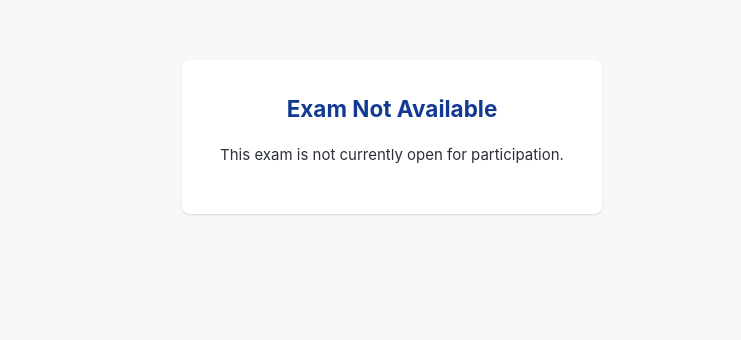
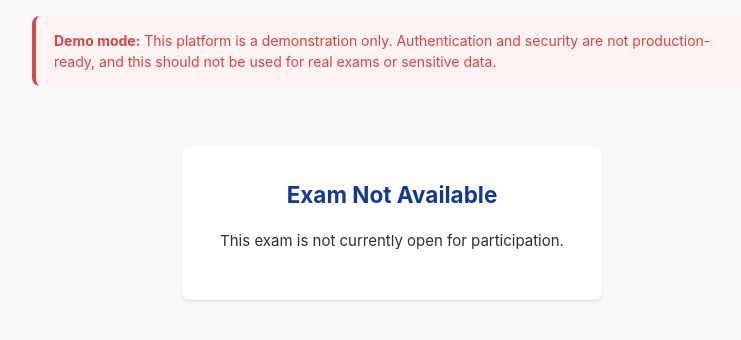
Before and after one commit to MdAbusufiyan/projects, a Flask app: page /exam/1/join in a window 1280 px wide. Shown: the top 340 px of the page, without its empty margins (248-989 px from the left). Run offline with Flask 3, Linux system fonts and the light colour scheme; data that the repository does not hold is empty.

Commit message:
updated and fixed the exam implementation

```diff
--- a/exam/config.py
+++ b/exam/config.py
@@ -20,7 +20,7 @@ class Config:
 
     SESSION_COOKIE_HTTPONLY = True
     SESSION_COOKIE_SAMESITE = "Lax"
-    SESSION_COOKIE_SECURE = os.environ.get("SESSION_COOKIE_SECURE", "True") == "True"
+    SESSION_COOKIE_SECURE = os.environ.get("SESSION_COOKIE_SECURE", "False") == "True"
     PERMANENT_SESSION_LIFETIME = 3600 * 6
 
     MAX_CONTENT_LENGTH = int(os.environ.get("MAX_UPLOAD_MB", 15)) * 1024 * 1024
--- a/exam/static/css/main.css
+++ b/exam/static/css/main.css
@@ -39,6 +39,18 @@ a:hover{text-decoration:underline;}
 .flash{padding:12px 16px;border-radius:var(--radius);margin-bottom:8px;font-size:14px;}
 .flash-success{background:#e6f7ec;color:var(--success);border:1px solid #b7e4c7;}
 .flash-error{background:#fdeaea;color:var(--danger);border:1px solid #f5c2c2;}
+
+.demo-banner{
+  max-width:720px;
+  margin:16px auto;
+  padding:14px 18px;
+  border-left:4px solid var(--danger);
+  background:#fff2f2;
+  color:var(--danger);
+  border-radius:var(--radius);
+  font-size:14px;
+}
+.demo-banner strong{font-weight:700;}
 
 .btn{
   display:inline-block;padding:10px 20px;border-radius:var(--radius);
--- a/exam/templates/base.html
+++ b/exam/templates/base.html
@@ -17,6 +17,7 @@
 <body>
 <noscript>
   <div class="no-js-overlay">
+    <h1>THIS IS A DEMO</h1>
     <div class="no-js-box">
       <h1>JavaScript Required</h1>
       <p>This platform requires JavaScript to function correctly and to enforce exam security.</p>
@@ -33,6 +34,9 @@
 </div>
 
 <div class="js-only-content" id="app-root">
+  <div class="demo-banner">
+    <strong>Demo mode:</strong> This platform is a demonstration only. Authentication and security are not production-ready, and this should not be used for real exams or sensitive data.
+  </div>
   {% include 'partials/flash.html' %}
   {% block content %}{% endblock %}
 </div>
--- a/exam/templates/index.html
+++ b/exam/templates/index.html
@@ -5,6 +5,7 @@
   <header class="landing-header">
     <h1>Online Examination Platform</h1>
     <p>Secure. Reliable. Professional.</p>
+    <h1>THIS IS A DEMO</h1>
   </header>
   <div class="landing-actions">
     <a class="btn btn-primary" href="{{ url_for('auth.professor_login') }}">Professor Login</a>
--- a/requirements/requirements.txt
+++ b/requirements/requirements.txt
@@ -19,6 +19,3 @@ gunicorn==22.0.0
 simple-websocket==1.1.0
 email-validator==2.2.0
 python-magic==0.4.27
-
-# Mindmap app
-Flask>=3.0.0
```
